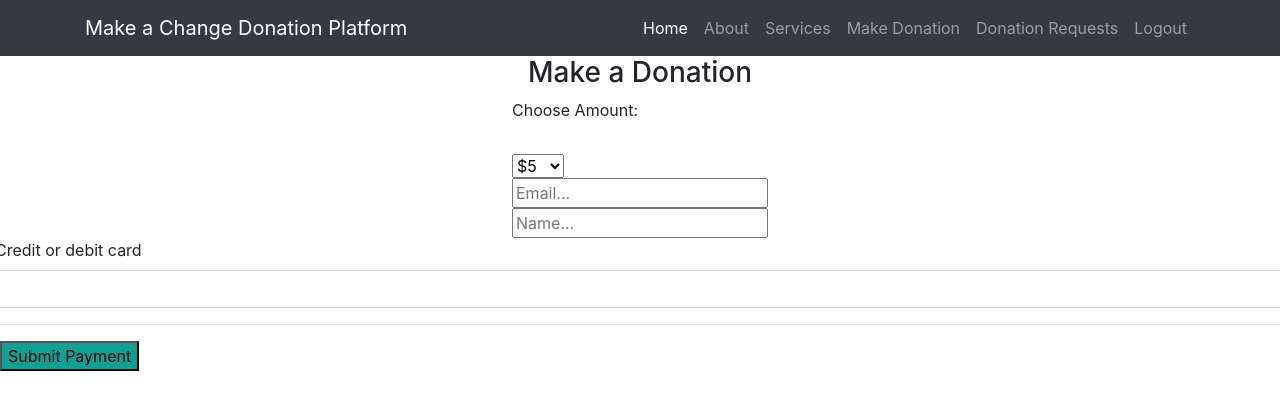
After one commit to alex5947/mdmv-application, a Django app: page /makedonation/ in a window 1280 px wide. The commit adds this page. Shown: the top 410 px of the page. Run offline with Django 3.2, Linux system fonts and the light colour scheme; some libraries are stand-ins or nearby versions.

Commit message:
payment added

```diff
--- a/donations/templates/donations/donation_form.html
+++ b/donations/templates/donations/donation_form.html
@@ -37,10 +37,10 @@
         <a class="nav-link" href="#">Services</a>
         </li>
         <li class="nav-item">
-        <a class="nav-link" href="#">Contact</a>
+        <a class="nav-link" href="/makedonation">Make Donations</a>
         </li>
         <li class="nav-item">
-            <a class="nav-link" href="/donationlist">Donations</a>
+            <a class="nav-link" href="/donationlist">Donation Requests</a>
         </li>
         <li class="nav-item">
         <a class="nav-link" href="/logout">Logout</a>
--- a/donations/templates/donations/donation_list.html
+++ b/donations/templates/donations/donation_list.html
@@ -37,10 +37,10 @@
         <a class="nav-link" href="#">Services</a>
         </li>
         <li class="nav-item">
-        <a class="nav-link" href="#">Contact</a>
+        <a class="nav-link" href="/makedonation">Make Donation</a>
         </li>
         <li class="nav-item">
-            <a class="nav-link" href="/donationlist">Donations</a>
+            <a class="nav-link" href="/donationlist">Donation Requests</a>
         </li>
         <li class="nav-item">
         <a class="nav-link" href="/logout">Logout</a>
--- a/donations/templates/donations/index.html
+++ b/donations/templates/donations/index.html
@@ -37,10 +37,10 @@
             <a class="nav-link" href="#">Services</a>
           </li>
           <li class="nav-item">
-            <a class="nav-link" href="#">Contact</a>
+            <a class="nav-link" href="/makedonation">Make Donation</a>
           </li>
           <li class="nav-item">
-            <a class="nav-link" href="/donationlist">Donations</a>
+            <a class="nav-link" href="/donationlist">Donation Requests</a>
           </li>
           <li class="nav-item">
             <a class="nav-link" href="/logout">Logout</a>
--- /dev/null
+++ b/donations/templates/donations/makedonation.html
@@ -0,0 +1,236 @@
+<!DOCTYPE html>
+<html lang="en">
+
+<head>
+
+  <meta charset="utf-8">
+  <meta name="viewport" content="width=device-width, initial-scale=1, shrink-to-fit=no">
+  <meta name="description" content="">
+  <meta name="author" content="">
+
+  <title>Bare - Start Bootstrap Template</title>
+
+  <!-- Bootstrap core CSS -->
+  <link rel="stylesheet" href="https://stackpath.bootstrapcdn.com/bootstrap/4.5.2/css/bootstrap.min.css" integrity="sha384-JcKb8q3iqJ61gNV9KGb8thSsNjpSL0n8PARn9HuZOnIxN0hoP+VmmDGMN5t9UJ0Z" crossorigin="anonymous">
+</head>
+
+<body>
+
+<!-- Navigation -->
+<nav class="navbar navbar-expand-lg navbar-dark bg-dark static-top">
+<div class="container">
+    <a class="navbar-brand" href="#">Make a Change Donation Platform</a>
+    <button class="navbar-toggler" type="button" data-toggle="collapse" data-target="#navbarResponsive" aria-controls="navbarResponsive" aria-expanded="false" aria-label="Toggle navigation">
+    <span class="navbar-toggler-icon"></span>
+    </button>
+    <div class="collapse navbar-collapse" id="navbarResponsive">
+    <ul class="navbar-nav ml-auto">
+        <li class="nav-item active">
+        <a class="nav-link" href="#">Home
+            <span class="sr-only">(current)</span>
+        </a>
+        </li>
+        <li class="nav-item">
+        <a class="nav-link" href="#">About</a>
+        </li>
+        <li class="nav-item">
+        <a class="nav-link" href="#">Services</a>
+        </li>
+        <li class="nav-item">
+        <a class="nav-link" href="/makedonation">Make Donation</a>
+        </li>
+        <li class="nav-item">
+            <a class="nav-link" href="/donationlist">Donation Requests</a>
+        </li>
+        <li class="nav-item">
+        <a class="nav-link" href="/logout">Logout</a>
+        </li>
+    </ul>
+    </div>
+</div>
+</nav>
+
+	<style type="text/css">
+		/**
+		 * The CSS shown here will not be introduced in the Quickstart guide, but shows
+		 * how you can use CSS to style your Element's container.
+		 */
+		.StripeElement {
+		  box-sizing: border-box;
+
+		  height: 40px;
+
+		  padding: 10px 12px;
+
+		  border: 1px solid transparent;
+		  border-radius: 4px;
+		  background-color: white;
+
+		  box-shadow: 0 1px 3px 0 #e6ebf1;
+		  -webkit-transition: box-shadow 150ms ease;
+		  transition: box-shadow 150ms ease;
+		}
+
+		.StripeElement--focus {
+		  box-shadow: 0 1px 3px 0 #cfd7df;
+		}
+
+		.StripeElement--invalid {
+		  border-color: #fa755a;
+		}
+
+		.StripeElement--webkit-autofill {
+		  background-color: #fefde5 !important;
+		}
+	</style>
+
+
+
+
+
+
+
+	<div id="container">
+		<div class="d-flex justify-content-center">
+			<h3>Make a Donation</h3>
+		</div>
+        <div class="d-flex justify-content-center">
+			<div style="clear:left"></div>
+			<!-- Add form here -->
+			<form action="{% url 'donations:charge' %}" method="post" id="payment-form">
+				{% csrf_token %}
+				<div class="form-field-12">
+					<label for="amount">Choose Amount:</label>
+					<br>
+					<br>
+					<select required name="amount" id="amount">
+					  <option selected value="5">$5</option>
+					  <option value="10">$10</option>
+					  <option value="25">$25</option>
+					</select>
+				</div>
+
+				<div class="form-field-6">
+					<input required type="text" name="email" placeholder="Email...">
+				</div>
+
+				<div class="form-field-6">
+					<input required type="text" name="name" placeholder="Name...">
+				</div>
+		</div>
+			  <div class="form-row">
+				<label for="card-element">
+				  Credit or debit card
+				</label>
+				<div id="card-element" class ="form-control">
+				  <!-- A Stripe Element will be inserted here. -->
+				</div>
+
+				<!-- Used to display form errors. -->
+				<div id="card-errors" role="alert"></div>
+			  </div>
+
+			  <div style="clear:left"></div>
+			  <hr>
+
+				<input  class="myButton" style="background-color:#10a195" type="submit" value="Submit Payment" name="">
+
+			</form>
+
+			<script src="https://js.stripe.com/v3/"></script>
+
+
+	</div>
+
+
+
+
+
+
+	<script>
+		// Create a Stripe client.
+		var stripe = Stripe('pk_test_51HelJXIC2I2MvSEC16CzdJjIHKHZM0qKidy6X9deFBCGsgWzAs8PSHp87d5BYy8fcQkWCy1YVgmBPqNhPlH5pIRv00HnHFmGob');
+
+		// Create an instance of Elements.
+		var elements = stripe.elements();
+
+		// Custom styling can be passed to options when creating an Element.
+		// (Note that this demo uses a wider set of styles than the guide below.)
+		var style = {
+		  base: {
+		    color: '#32325d',
+		    fontFamily: '"Helvetica Neue", Helvetica, sans-serif',
+		    fontSmoothing: 'antialiased',
+		    fontSize: '16px',
+		    '::placeholder': {
+		      color: '#aab7c4'
+		    }
+		  },
+		  invalid: {
+		    color: '#fa755a',
+		    iconColor: '#fa755a'
+		  }
+		};
+
+		// Create an instance of the card Element.
+		var card = elements.create('card', {style: style});
+
+		// Add an instance of the card Element into the `card-element` <div>.
+		card.mount('#card-element');
+
+		// Handle real-time validation errors from the card Element.
+		card.addEventListener('change', function(event) {
+		  var displayError = document.getElementById('card-errors');
+		  if (event.error) {
+		    displayError.textContent = event.error.message;
+		  } else {
+		    displayError.textContent = '';
+		  }
+		});
+
+		// Handle form submission.
+		var form = document.getElementById('payment-form');
+		form.addEventListener('submit', function(event) {
+		  event.preventDefault();
+
+		  stripe.createToken(card).then(function(result) {
+		    if (result.error) {
+		      // Inform the user if there was an error.
+		      var errorElement = document.getElementById('card-errors');
+		      errorElement.textContent = result.error.message;
+		    } else {
+		      // Send the token to your server.
+		      stripeTokenHandler(result.token);
+		    }
+		  });
+		});
+
+		// Submit the form with the token ID.
+		function stripeTokenHandler(token) {
+		  // Insert the token ID into the form so it gets submitted to the server
+		  var form = document.getElementById('payment-form');
+		  var hiddenInput = document.createElement('input');
+		  hiddenInput.setAttribute('type', 'hidden');
+		  hiddenInput.setAttribute('name', 'stripeToken');
+		  hiddenInput.setAttribute('value', token.id);
+		  form.appendChild(hiddenInput);
+
+		  // Submit the form
+		  form.submit();
+		}
+	</script>
+
+
+
+
+
+<!-- Bootstrap core JavaScript -->
+<nav>
+<!-- Bootstrap core JavaScript -->
+<script src="https://code.jquery.com/jquery-3.5.1.slim.min.js" integrity="sha384-DfXdz2htPH0lsSSs5nCTpuj/zy4C+OGpamoFVy38MVBnE+IbbVYUew+OrCXaRkfj" crossorigin="anonymous"></script>
+<script src="https://cdn.jsdelivr.net/npm/popper.js@1.16.1/dist/umd/popper.min.js" integrity="sha384-9/reFTGAW83EW2RDu2S0VKaIzap3H66lZH81PoYlFhbGU+6BZp6G7niu735Sk7lN" crossorigin="anonymous"></script>
+<script src="https://stackpath.bootstrapcdn.com/bootstrap/4.5.2/js/bootstrap.min.js" integrity="sha384-B4gt1jrGC7Jh4AgTPSdUtOBvfO8shuf57BaghqFfPlYxofvL8/KUEfYiJOMMV+rV" crossorigin="anonymous"></script>
+
+</body>
+
+</html>
--- a/donations/urls.py
+++ b/donations/urls.py
@@ -9,5 +9,8 @@ urlpatterns = [
      path('loggedout/', TemplateView.as_view(template_name="donations/loggedout.html"), name='loggedout'),
      path('donationform/', views.DonationsView.as_view(), name='donation_form'),
      path('donationlist/', views.DonationsListView.as_view(), name="donation_list"),
-     path('donationlist/showform', views.showform, name = "showform")
+     path('donationlist/showform', views.showform, name = "showform"),
+     path('makedonation/', views.makedonation, name="makedonation"),
+     path('charge/', views.charge, name='charge'),
+     path('success/<str:args>/', views.successMsg, name="success"),
 ]
--- a/donations/views.py
+++ b/donations/views.py
@@ -5,8 +5,13 @@ from django.shortcuts import redirect, render
 from django.views import generic
 from django.contrib.auth import logout
 from django.contrib.auth.views import LogoutView
+from django.http import JsonResponse
 
 from .models import Donation
+
+import stripe
+
+stripe.api_key = "sk_test_51HelJXIC2I2MvSECp2y3PQgivhTUNzwM8CuqoYOpmTgUsqsqHZwitXuaqpkQYliH1C6VM8kvaB2HLdrGHkncousZ00wWWrZ4uk"
 
 def logout_view(request):
     logout(request)
@@ -35,3 +40,31 @@ class DonationsListView(generic.ListView):
     context_object_name = 'donation_list'
     def get_queryset(self):
         return Donation.objects.filter()
+
+def makedonation(request):
+	return render(request, 'donations/makedonation.html')
+
+
+def charge(request):
+	if request.method == 'POST':
+		print('Data:', request.POST)
+
+		amount = int(request.POST['amount'])
+
+		customer = stripe.Customer.create(
+			email=request.POST['email'],
+			name=request.POST['name'],
+			source=request.POST['stripeToken']
+			)
+		charge = stripe.Charge.create(
+			customer=customer,
+			amount=amount*100,
+			currency='usd',
+			description="Donation"
+			)
+	return redirect(reverse('donations:success', args=[amount]))
+
+
+def successMsg(request, args):
+	amount = args
+	return render(request, 'donations/success.html', {'amount':amount})
```
Also changed, not shown: donations/templates/donations/makedonation1.html (added, +192 -0 lines), donations/templates/donations/success.html (added, +174 -0 lines), db.sqlite3, 1 other file.
